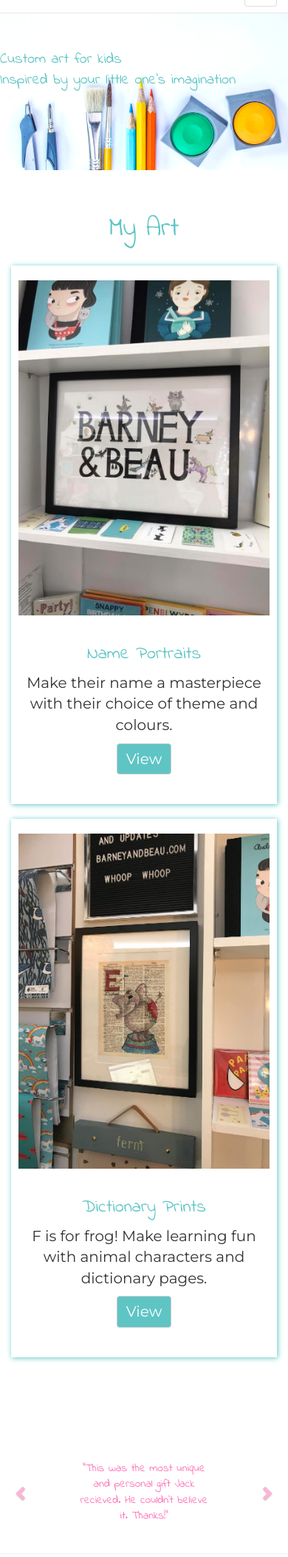
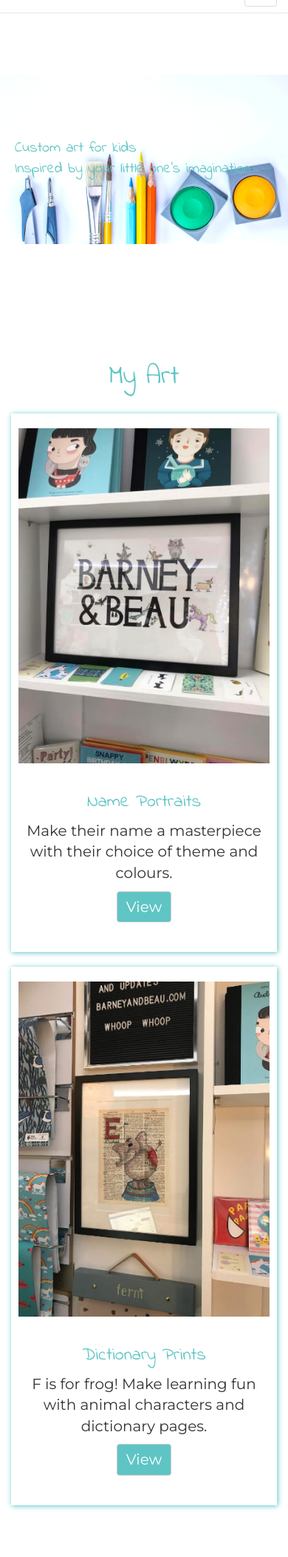
Before and after one commit to wolfenchic/zoodles, a Django app: page / in a window 390 px wide; the page is wider, and only the part inside the window is pictured. Shown: the part 139-2244 px from the top of that part at 74% size. Run offline with Django 3.2, Linux system fonts and the light colour scheme; some libraries are stand-ins or nearby versions.

Commit message:
Reformatted for tablet

```diff
--- a/home/static/home/js/script.js
+++ b/home/static/home/js/script.js
@@ -27,4 +27,17 @@ $(".card").mouseleave(function(){
 
 });
 
+$(".categoryCard2").mouseenter(function(){
+    $(this).add(".cardTitle").css("background-color", "#5EC5C4").css("color", "white");
+    $(".btn-default").css("background-color", "white").css("color", "#5EC5C4");
+
 });
+
+$(".categoryCard2").mouseleave(function(){
+    $(this).add(".cardTitle").css("background-color", "white").css("color", "#4a4a4f");
+    $(".btn-default").css("background-color", "#5EC5C4").css("color", "white");
+    $(".cardTitle").css("background-color", "white").css("color", "#5EC5C4")
+
+});
+
+});
--- a/home/static/home/style.css
+++ b/home/static/home/style.css
@@ -89,7 +89,7 @@ margin-top: 0px;
     text-align: center;
 }
 
-.categoryCard {
+.categoryCard1, .categoryCard2 {
     background-color: white;
     padding: 20px 10px 20px 10px;
     padding-bottom: 40px;
@@ -180,7 +180,7 @@ margin-top: 0px;
    filter:none !important;
 }
 
-@media only screen and (max-width: 700px) {
+@media only screen and (max-width: 500px) {
     .landingText, .banner {
         font-size: 2rem;
         margin: auto;
@@ -188,9 +188,24 @@ margin-top: 0px;
     }
 }
 
-@media only screen and (max-width: 500px) {
+@media only screen and (max-width: 700px) {
     .carousel1, .carousel2 {
         font-size: 1.5rem;
         margin: auto;
     }
 }
+
+@media only screen and (max-width: 800px) {
+    .landingText, .banner{
+        font-size: 2rem;
+        margin: auto;
+        margin-top: 200px;
+        margin-left: 20px;
+    }
+}
+
+@media only screen and (max-width: 800px) {
+    .cardRow, .aboutRow, .contactRow {
+        margin-top: 100px;
+    }
+}
--- a/home/templates/about.html
+++ b/home/templates/about.html
@@ -5,7 +5,7 @@
 <br>
 
 <section class="container-fluid aboutSection">
-    <div class="row">
+    <div class="row aboutRow">
         <div class="col-12">
             <h1>About Me</h1>
         </div>
--- a/home/templates/contact.html
+++ b/home/templates/contact.html
@@ -11,7 +11,7 @@
 
 <section id="contact" class="p-5 bg-dark">
         <div class="container-fluid">
-            <div class="row">
+            <div class="row contactRow">
                 <div class="col-sm-6 col-xs-10 col-sm-offset-3 col-xs-offset-1 text-center">
                     <h1 class="formHeader">Do you have something in mind?</h1>
                     <br>
--- a/home/templates/index.html
+++ b/home/templates/index.html
@@ -27,7 +27,7 @@
             </div>
 
         <div class="col-lg-6 col-sm-6 col-xs-12">
-            <div class="card categoryCard">
+            <div class="card categoryCard1">
                     <img class="card-img-top img-responsive" src="{% static 'home/images/name1.jpeg' %}"/>
 
                     <h3 class="cardTitle">Name Portraits</h3>
@@ -38,7 +38,7 @@
                     </div>
 
         <div class="col-lg-6 col-sm-6 col-xs-12 text-left">
-            <div class="card categoryCard">
+            <div class="card categoryCard2">
 
                     <img class="card-img-top img-responsive" src="{% static 'home/images/elephant.jpeg' %}"/>
 
```
